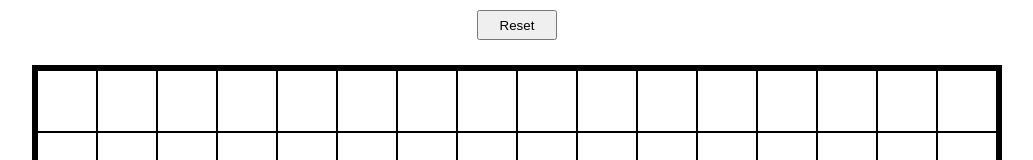
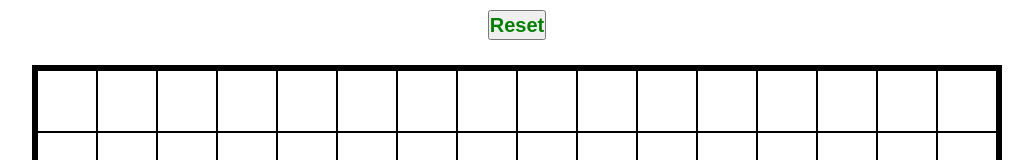
Before and after one commit to YunaBlood/odin-etch-a-sketch, a plain HTML site: page index.html in a window 1280 px wide. Shown: the top 160 px of the page, without its empty margins (123-1156 px from the left). Drawn offline with Linux system fonts and the light colour scheme.

Commit message:
Changed and added style on button
Added some font size, color and fit container
to make it more user friendly

```diff
--- a/style.css
+++ b/style.css
@@ -12,12 +12,11 @@ html{
 
 
 #grid-container{
-        display: flex;
-        flex-direction: column;
-        width: 960px;
-        border: 5px solid black;
-        margin: 25px auto;
-
+    display: flex;
+    flex-direction: column;
+    width: 960px;
+    border: 5px solid black;
+    margin: 25px auto;
 }
 
 .grid-rows{
@@ -33,8 +32,11 @@ html{
 #reset-grid{
     margin: 10px auto;
     height: 30px;
-    width: 80px;
+    width: fit-content;
     display: flex;
     justify-content: center;
     align-items: center;
+    font-size: 20px;
+    font-weight: bold;
+    color: green;
 }
```
